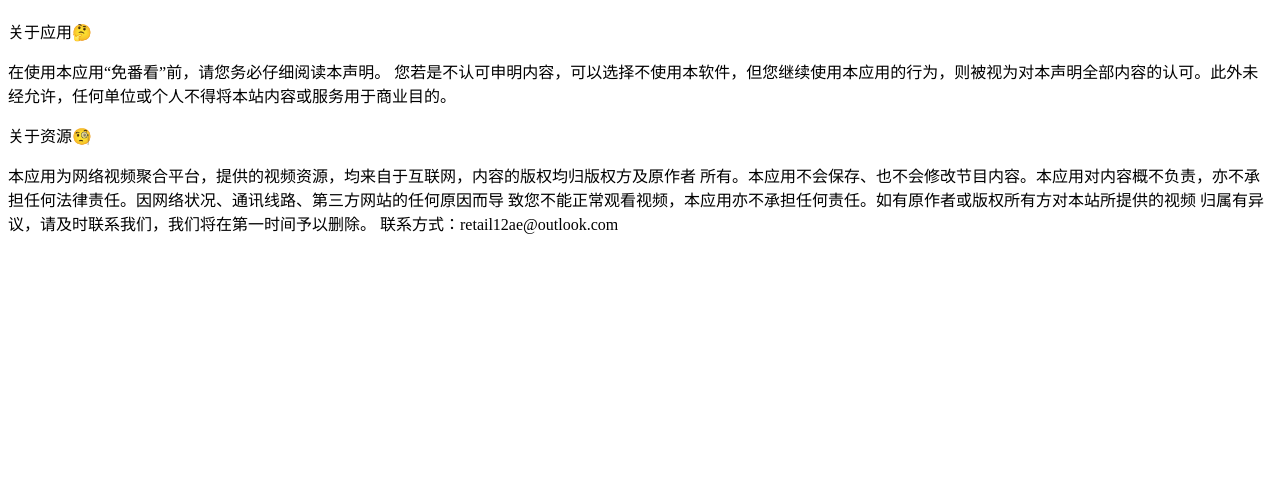
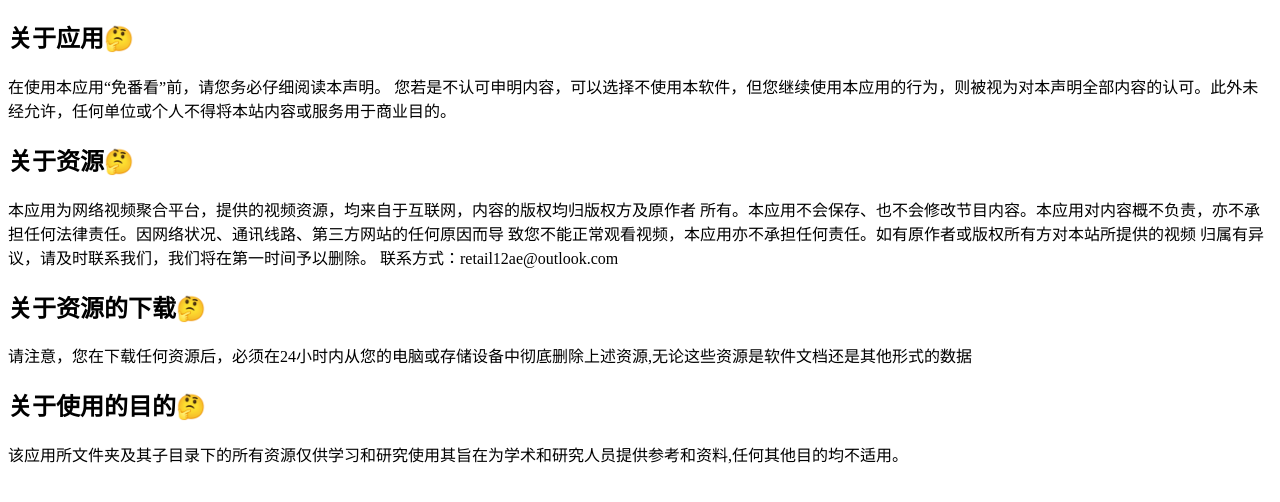
Before and after one commit to rockbox22/test, a plain HTML site: page index.html in a window 1280 px wide. Shown: the part 70-572 px from the top of the page. Drawn offline with Linux system fonts and the light colour scheme.

Commit message:
Add files via upload

```diff
--- a/index.html
+++ b/index.html
@@ -6,9 +6,13 @@
   </head>
   <body>
 	<h1>宇宙级免责声明</h1>
-    <p>关于应用🤔<p/>
+    <div><h2>关于应用🤔<h2/></div>
 	<p>在使用本应用“免番看”前，请您务必仔细阅读本声明。 您若是不认可申明内容，可以选择不使用本软件，但您继续使用本应用的行为，则被视为对本声明全部内容的认可。此外未经允许，任何单位或个人不得将本站内容或服务用于商业目的。 </p>
-    <p>关于资源🧐<p/>
+    <div><h2>关于资源🤔<h2/></div>
     <p>本应用为网络视频聚合平台，提供的视频资源，均来自于互联网，内容的版权均归版权方及原作者 所有。本应用不会保存、也不会修改节目内容。本应用对内容概不负责，亦不承担任何法律责任。因网络状况、通讯线路、第三方网站的任何原因而导 致您不能正常观看视频，本应用亦不承担任何责任。如有原作者或版权所有方对本站所提供的视频 归属有异议，请及时联系我们，我们将在第一时间予以删除。 联系方式：retail12ae@outlook.com<p/>
+    <div><h2>关于资源的下载🤔<h2/></div>
+    <p>请注意，您在下载任何资源后，必须在24小时内从您的电脑或存储设备中彻底删除上述资源,无论这些资源是软件文档还是其他形式的数据<p/>
+    <div><h2>关于使用的目的🤔<h2/></div>
+    <p>该应用所文件夹及其子目录下的所有资源仅供学习和研究使用其旨在为学术和研究人员提供参考和资料,任何其他目的均不适用。<p/>
   </body>
 </html>
```
